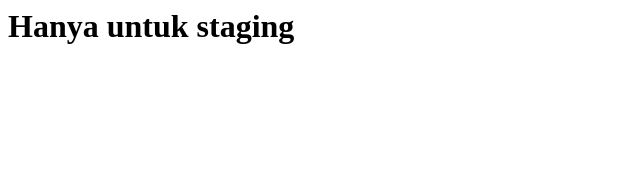
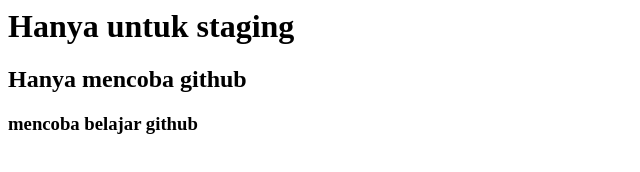
Before and after one commit to Wahwik1/Belajar-part2, a plain HTML site: page staging.html in a window 1280 px wide. Shown: the whole page, without its empty margins (0-640 px from the left). Drawn offline with Linux system fonts and the light colour scheme.

Commit message:
Add h2 dan h3 staging.html

```diff
--- a/staging.html
+++ b/staging.html
@@ -6,5 +6,7 @@
 </head>
 <body>
     <h1>Hanya untuk staging</h1>
+    <h2>Hanya mencoba github</h2>
+    <h3>mencoba belajar github</h3>
 </body>
 </html>
```
